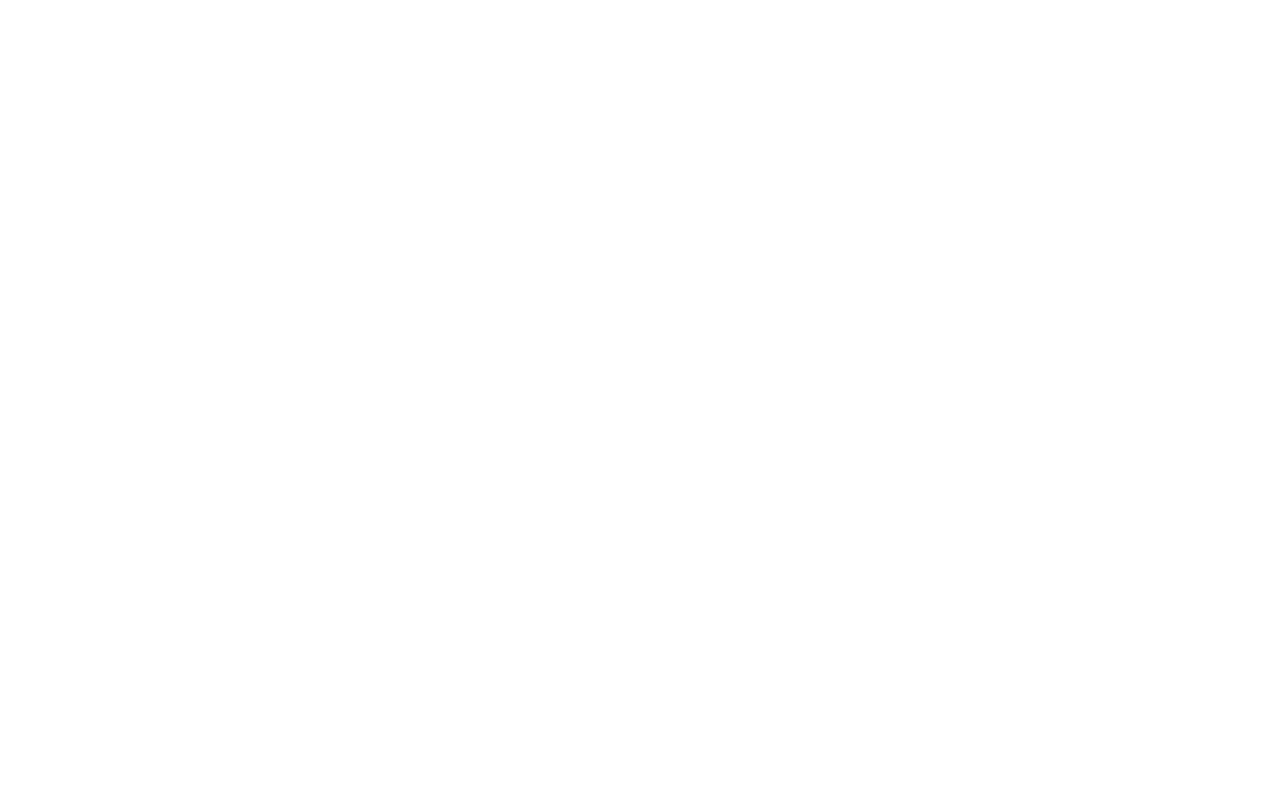
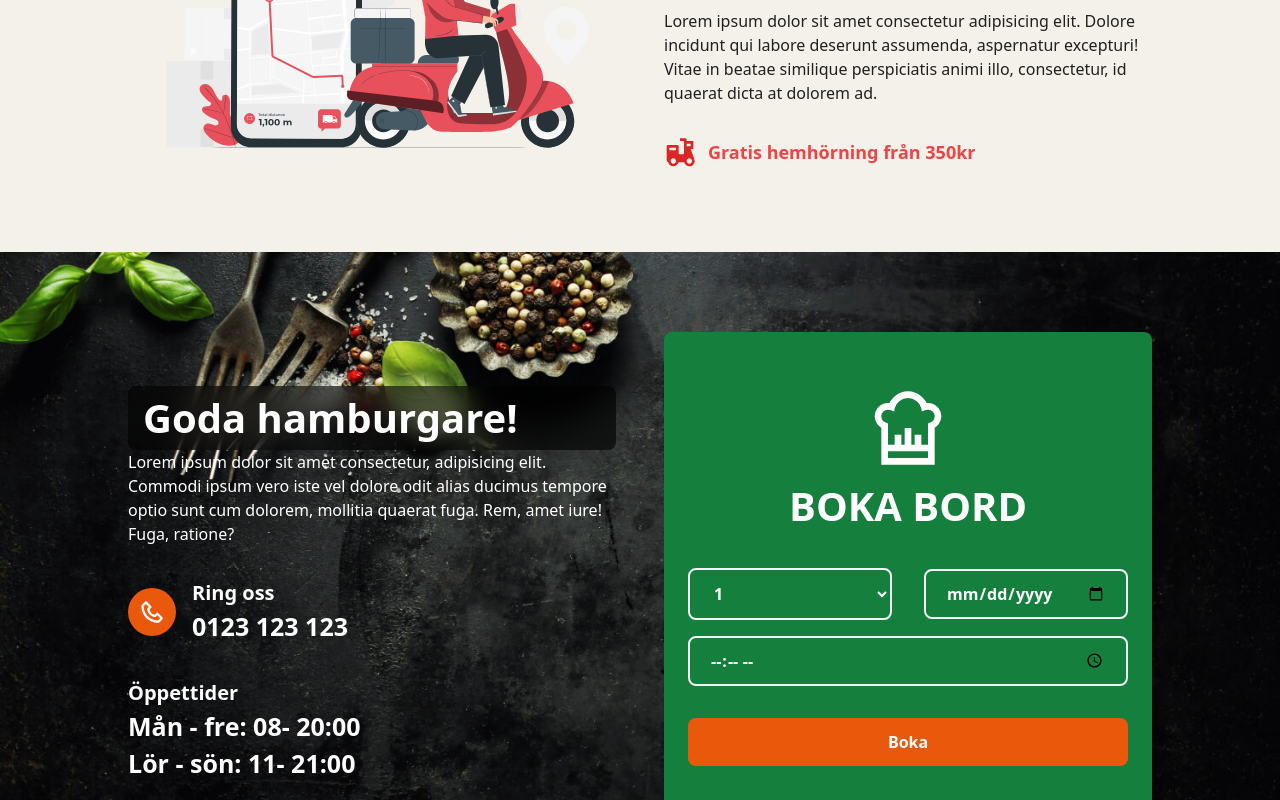
Before and after one commit to TT-102/next-shop, a Next.js app: page / in a window 1280 px wide. Shown: the part 2640-3440 px from the top of the page. Before the commit the page ends 2358 px from the top, so only its background shows below. Built offline with nearby package versions, Linux system fonts and the light colour scheme.

Commit message:
feat: add delivery section & footer

```diff
--- a/app/components/Home.tsx
+++ b/app/components/Home.tsx
@@ -1,6 +1,8 @@
 import MainSlider from "./slider/MainSlider";
 import Feature from "./features/Feature";
 import PopularBurger from "./popularburger/PopularBurger";
+import Delivery from "./delivery/Delivery";
+import Footer from "./footer/Footer";
 
 export default function Home() {
   return (
@@ -8,6 +10,8 @@ export default function Home() {
       <MainSlider />
       <Feature />
       <PopularBurger />
+      <Delivery />
+      <Footer />
     </div>
   );
 }
--- /dev/null
+++ b/app/components/delivery/Delivery.tsx
@@ -0,0 +1,32 @@
+import Image from "next/image";
+import DeliveryImage from "@/public/images/delivery.svg";
+import { RiEBike2Fill } from "react-icons/ri";
+
+export default function Delivery() {
+  return (
+    <div className="pt-[8rem] pb-[3rem]">
+      <div className="w-[95%] lg:w-[80%] mx-auto grid items-center grid-cols-1 lg:grid-cols-2 gap-[3rem]">
+        <div>
+          <Image src={DeliveryImage} alt="delivery figure" />
+        </div>
+        <div>
+          <h2 className="heading">
+            <span className="text-orange-500">Hemlverans</span> av din mat{" "}
+          </h2>
+          <p className="mt-[2rem]">
+            Lorem ipsum dolor sit amet consectetur adipisicing elit. Dolore
+            incidunt qui labore deserunt assumenda, aspernatur excepturi! Vitae
+            in beatae similique perspiciatis animi illo, consectetur, id quaerat
+            dicta at dolorem ad.
+          </p>
+          <div className="flex items-center space-x-3 mt-[2rem]">
+            <RiEBike2Fill className="w-[2rem] h-[2rem] text-red-600" />
+            <h3 className="text-[18px] font-bold text-red-500">
+              Gratis hemhörning från 350kr
+            </h3>
+          </div>
+        </div>
+      </div>
+    </div>
+  );
+}
--- /dev/null
+++ b/app/components/footer/Footer.tsx
@@ -0,0 +1,49 @@
+import { BiPhone } from "react-icons/bi";
+import Reservation from "./Reservation";
+
+export default function Footer() {
+  return (
+    <div
+      className="pt-[5rem] relative mt-[2rem] pb-[5rem] mb-[3rem] bg-center bg-cover
+    bg-[url('/images/bg-black.jpg')]"
+    >
+      <div className="absolute w-full h-full bg-[000000a6] top-0 left-0 right-0 bottom-0"></div>
+      <div className="w-[90%] lg:w-[80%] relative z-[20] mx-auto grid grid-cols-1 lg:grid-cols-2 items-center gap-[3rem]">
+        <div>
+          <h2 className="backdrop-blur-md bg-black/60 rounded-lg pl-[15px] text-[30px] md:text-[40px] text-white font-bold leading-[3rem] md:leading-[4rem]">
+            Goda hamburgare!
+          </h2>
+          <p className="text-white">
+            Lorem ipsum dolor sit amet consectetur, adipisicing elit. Commodi
+            ipsum vero iste vel dolore odit alias ducimus tempore optio sunt cum
+            dolorem, mollitia quaerat fuga. Rem, amet iure! Fuga, ratione?
+          </p>
+          <div className="flex mt-[2rem] items-center space-x-4">
+            <div className="w-[3rem] h-[3rem] bg-orange-600 rounded-full flex items-center justify-center flex-col">
+              <BiPhone className="w-[1.7rem] h-[1.7rem] text-white" />
+            </div>
+            <div>
+              <p className="text-[20px] text-white font-semibold">Ring oss</p>
+              <p className="text-[25px] text-orange-600 text-white font-bold">
+                0123 123 123
+              </p>
+            </div>
+          </div>
+          <div>
+            <p className="text-[20px] text-white font-semibold mt-[2rem]">
+              Öppettider
+            </p>
+            <p className="text-[25px] text-white font-semibold">
+              Mån - fre: 08- 20:00
+            </p>
+            <p className="text-[25px] text-white font-semibold">
+              Lör - sön: 11- 21:00
+            </p>
+          </div>
+        </div>
+
+        <Reservation />
+      </div>
+    </div>
+  );
+}
--- /dev/null
+++ b/app/components/footer/Reservation.tsx
@@ -0,0 +1,45 @@
+import { GrRestaurant } from "react-icons/gr";
+
+export default function Reservation() {
+  return (
+    <div className="bg-green-700 p-6 rounded-lg">
+      <GrRestaurant className="w-[5rem] h-[5rem] text-white mt-[1rem] md:mt-[2rem] mx-auto" />
+      <h3 className="text-center text-white font-bold uppercase text-[30px] md:text-[40px] mt-[0.5rem]">
+        Boka bord
+      </h3>
+      <div className="mt-[2rem]">
+        <div
+          className="flex flex-col sm:flex-row space-y-3 sm:space-y-0 items-center w-[100%] mx-auto
+          ustify-between md:gap-8"
+        >
+          <select
+            className="w-[100%] px-5 py-3 bg-transparent rounded-lg outline-none font-bold border-[2px]
+            text-white border-gray-100"
+            name="people"
+            id="people"
+          >
+            <option value="1">1</option>
+            <option value="2">2</option>
+            <option value="3">3</option>
+            <option value="4">4</option>
+          </select>
+          <input
+            type="date"
+            className="w-[100%] px-5 py-2.5 bg-transparent rounded-lg outline-none font-bold border-[2px]
+            text-white border-gray-100"
+          />
+        </div>
+        <input
+          type="time"
+          className="w-[100%] px-5 py-2.5 bg-transparent block w-[100%] mx-auto mt-[1rem] rounded-lg outline-none font-bold
+            border-[2px] text-white border-gray-100"
+        />
+        <div className="mt-[2rem] w-[100%] text-center mx-auto">
+          <button className="px-8 py-3 rounded-lg mb-[3rem] w-full bg-orange-600 text-white font-bold hover:bg-red-600">
+            Boka
+          </button>
+        </div>
+      </div>
+    </div>
+  );
+}
```
